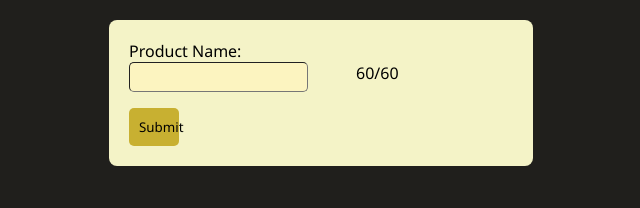
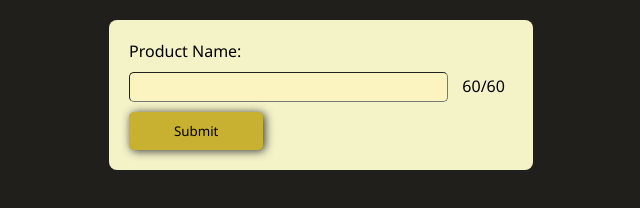
Before and after one commit to Jimcl6/100-Days-Of-Code-Web-Dev-javascript-Dom-eventListeners, a plain HTML site: page index.html in a window 1280 px wide. Shown: the whole page, without its empty margins (319-959 px from the left). Drawn offline with Linux system fonts and the light colour scheme.

Commit message:
fixed css style

```diff
--- a/dom.js
+++ b/dom.js
@@ -1,7 +1,7 @@
 let sectionElement = document.getElementById("counter");
 
 let paragraphElement = document.body.firstElementChild;
-let secondParagraphElement = document.getElementById("inputCounter");
+let secondParagraphElement = document.getElementById("remaining-chars");
 
 secondParagraphElement.style.margin = "0";
 secondParagraphElement.style.marginLeft = "10px";
@@ -27,10 +27,6 @@ function checkUserInput() {
   let counter = 60;
 
   let charactersEntered = counter - enteredText.length;
-
-  if (enteredText == null) {
-    charactersEntered = 60;
-  }
   secondParagraphElement.textContent = `${charactersEntered}/${counter}`;
 }
 
--- a/index.html
+++ b/index.html
@@ -1,6 +1,5 @@
 <!DOCTYPE html>
 <html lang="en">
-
   <head>
     <meta charset="UTF-8" />
     <meta name="viewport" content="width=device-width, initial-scale=1.0" />
@@ -14,13 +13,14 @@
 
   <body>
     <section>
-    <p>Product Name:</p>
-    <form id="counter">
-      <input type="text" />
-      <p id="inputCounter">60/60</p>
+      <form>
+        <div id="coutner">
+          <label class="inputLabel" for="product-name">Product Name: </label>
+          <input type="text" maxlength="60" name="product-name" />
+          <span id="remaining-chars"><span>60</span>/60</span>
+        </div>
         <button type="reset" class="btn-reset">Submit</button>
       </form>
     </section>
   </body>
-
 </html>
--- a/styles.css
+++ b/styles.css
@@ -1,40 +1,57 @@
 * {
   margin: 0;
   width: 100%;
-  font-family: 'Segoe UI', Tahoma, Geneva, Verdana, sans-serif;
+  font-family: "Segoe UI", Tahoma, Geneva, Verdana, sans-serif;
 }
 
 body {
-  background-color: #201F1C;
+  background-color: #201f1c;
 }
 
 section {
+  display: flex;
+  flex-wrap: wrap;
   margin: 20px auto;
   width: 30%;
   padding: 20px;
-  background-color: #F4F3C7;
+  background-color: #f4f3c7;
   border-radius: 8px;
 }
 
+section > .inputLabel {
+  font-size: 15px;
+  font-weight: 600;
+  margin: 0px 0px 10px 0px;
+}
+
 #counter {
-  display: grid;
   grid-template-columns: 1fr 1fr;
-  gap: 1rem 50px;
+  gap: 1rem 0.5rem;
 }
 
 input {
-  width: 100%;
-  background-color: #FCF4C0;
+  width: 80%;
+  background-color: #fcf4c0;
   border-width: 1px;
   padding: 5px;
   border-radius: 5px;
+  margin: 10px 0;
 }
 
+input:focus {
+  background-color: #ffe749;
+  border-width: 1px;
+  padding: 5px;
+  border-radius: 5px;
+  margin: 10px 0;
+}
 
 .btn-reset {
-  background-color: #C8B031;
+  background-color: #c8b031;
   padding: 10px;
-  width: 30%;
+  width: 35%;
   border-radius: 5px;
   border: 0px;
+  font-weight: 500;
+  box-shadow: 2px 1px 10px #333333;
 }
```
Lines whose indentation alone changed are shown as unchanged.
